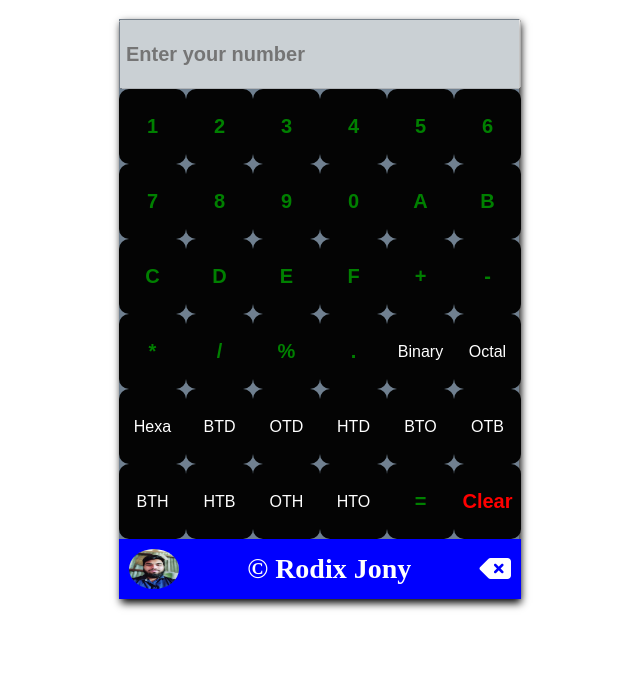
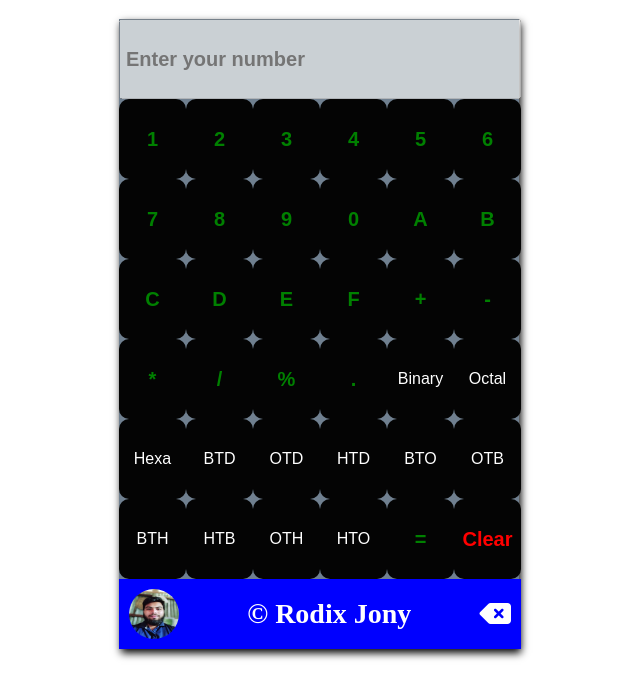
Before and after one commit to Shahidul-Islam-Jony/Number-system-venilla-css, a plain HTML site: page index.html in a window 1280 px wide. Shown: the part 40-738 px from the top of the page, without its empty margins (321-961 px from the left). Drawn offline with Linux system fonts and the light colour scheme.

Commit message:
trying to fixed accurate height

```diff
--- a/style.css
+++ b/style.css
@@ -23,7 +23,7 @@ h1{
 .input-field{
     display: grid;
     grid-column: 1/7;
-    height: 70px;
+    height: 80px;
     font-size: 20px;
     font-weight: bold;
     padding: 0px 5px;
@@ -34,7 +34,7 @@ h1{
     font-weight: bolder;
     font-size: 20px;
     width:67px;
-    height: 75px;
+    height: 80px;
     border: none;
     border-radius: 10px;
 }
@@ -49,7 +49,7 @@ h1{
 .bottom{
     display: flex;
     grid-column: 1/7;
-    height: 60px;
+    height: 70px;
     justify-content:space-between;
     align-items: center;
     background-color: blue;
@@ -63,7 +63,7 @@ h1{
 }
 .image{
     width:50px;
-    height:40px;
+    height:50px;
     border-radius: 50%;
 }
 
```
